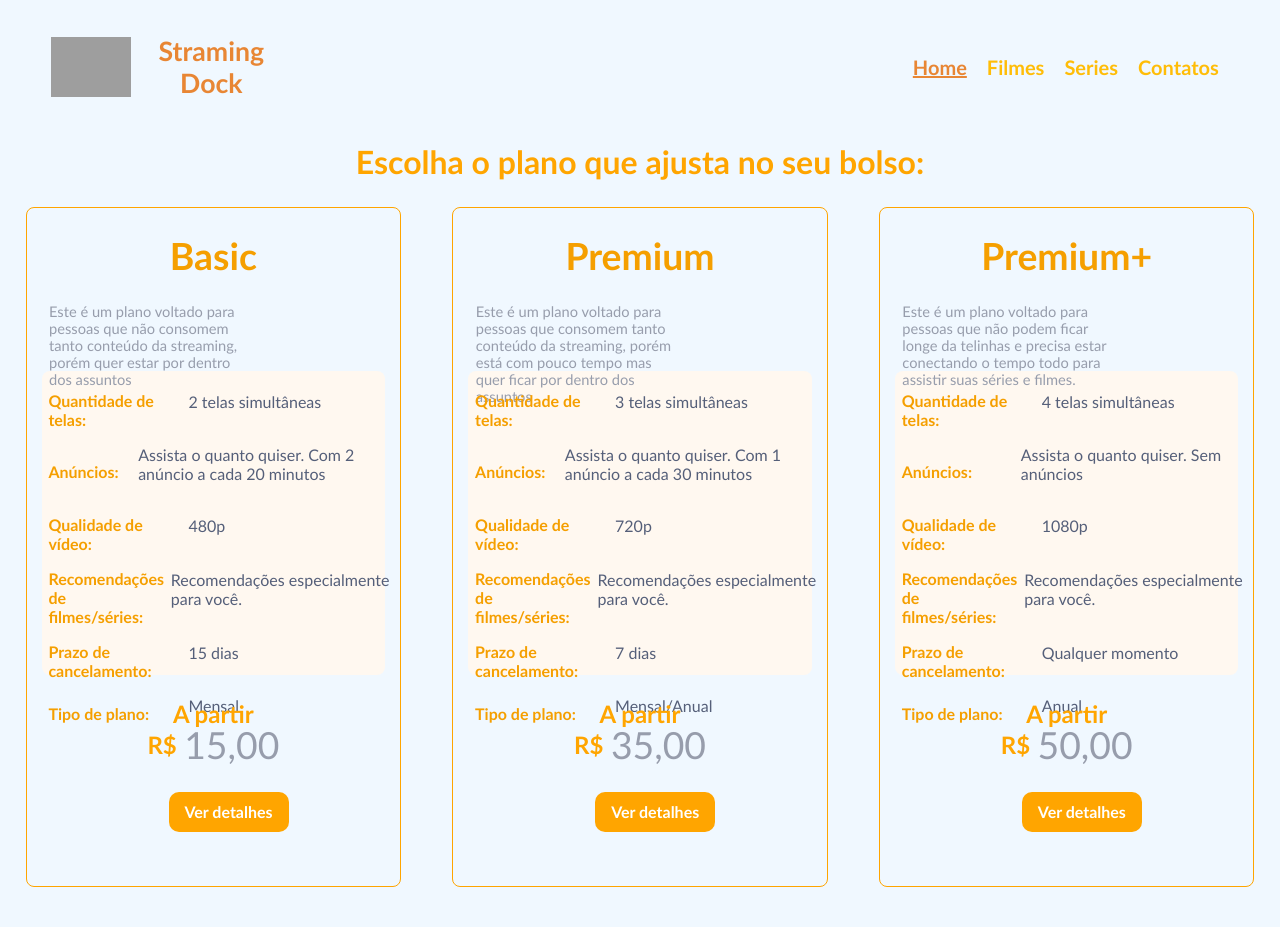
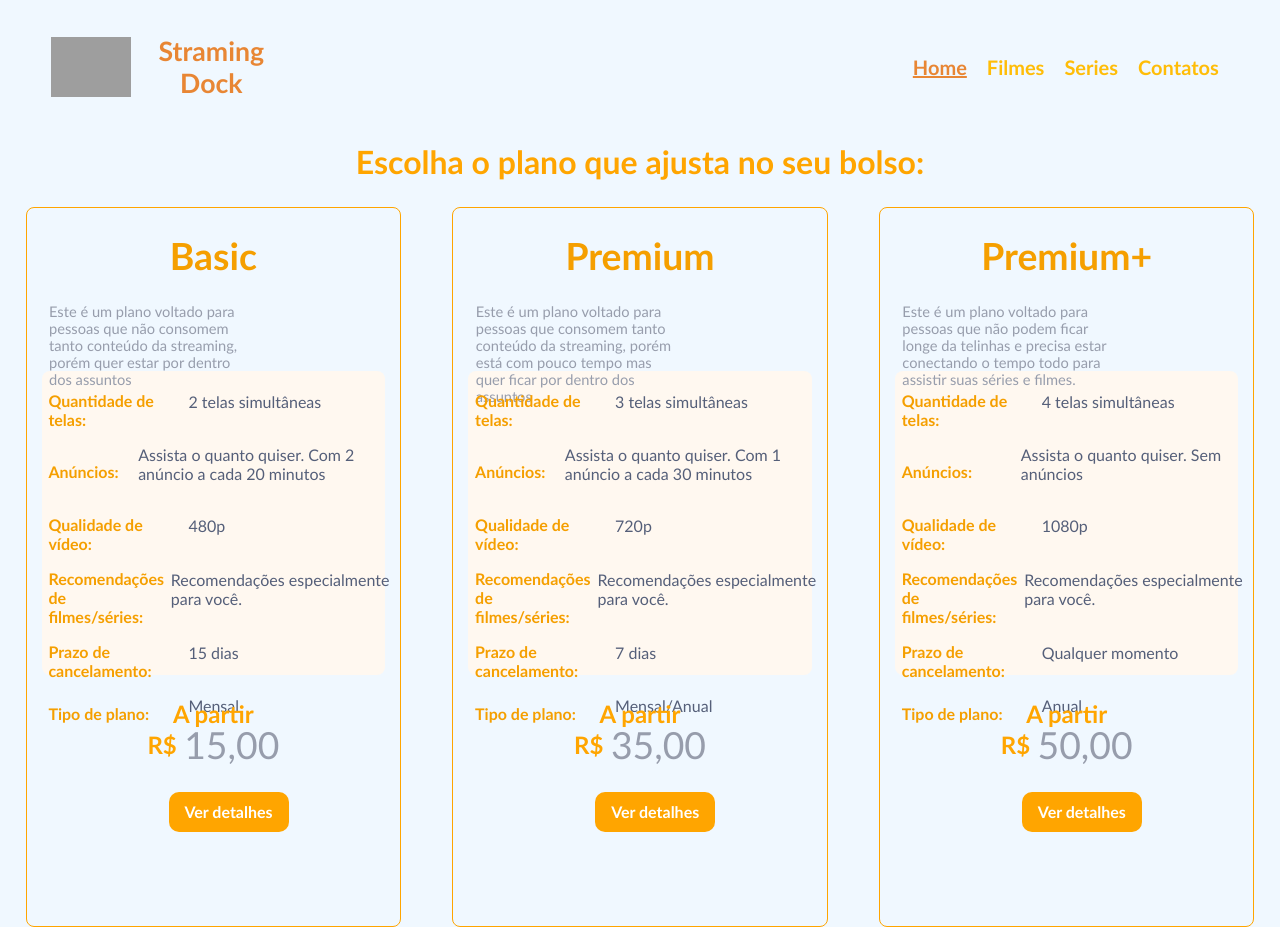
Before and after one commit to JonissonGomes/globotech-react, a React (Create React App) app in the folder streaming-academy/: page / in a window 1280 px wide. Before the commit the page ends 887 px from the top, so only its background shows below. Built offline with nearby package versions, Linux system fonts and the light colour scheme; grey boxes are pictures that could not be loaded.

Commit message:
Ajustando tamanho da borda dos cards

```diff
--- a/streaming-academy/src/pages/Home/index.css
+++ b/streaming-academy/src/pages/Home/index.css
@@ -14,7 +14,7 @@
 .containerBorder {
     margin-top: 0;
     width: 480px;
-    height: 680px;
+    height: 720px;
     border: 1px solid orange;
     border-radius: 8px;
     margin-left: 2%;
```
